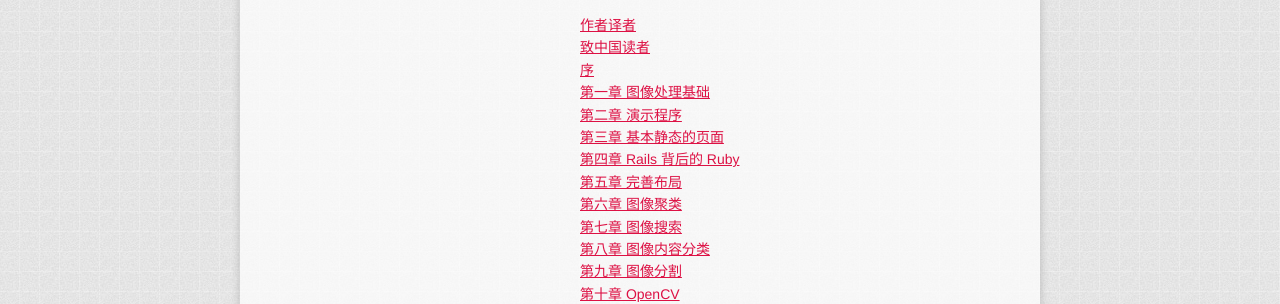
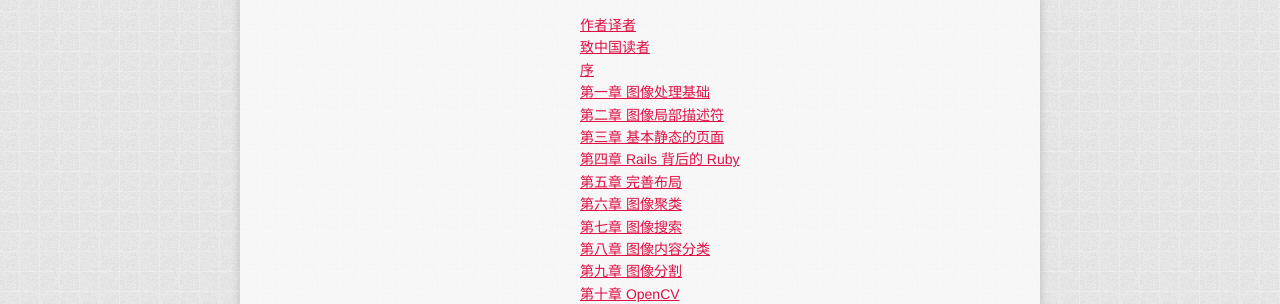
Before and after one commit to willard-yuan/pcvwithpython, a Jekyll site: the page built from index.md, in a window 1280 px wide. Shown: the part 969-1273 px from the top of the page. Built offline with Jekyll 4.4.1, drawn with Linux system fonts in a browser that asks for light colours; nearby versions of some CDN libraries; library files that are not in the unit come from our copies; Markdown is read by kramdown in place of the engine named in the settings.

Commit message:
update index

```diff
--- a/index.md
+++ b/index.md
@@ -54,7 +54,7 @@
 			<li><a href="{{ site.url }}preface.html" title="致中国读者">致中国读者</a></li>
 			<li><a href="{{ site.url }}foreword.html" title="序">序</a></li>
 			<li><a href="{{ site.url }}chapter1.html" title="第一章 图像处理基础">第一章 图像处理基础</a></li>
-			<li><a href="{{ site.url }}chapter2.html" title="第二章 演示生活">第二章 演示程序</a></li>
+			<li><a href="{{ site.url }}chapter2.html" title="第二章 图像局部描述符">第二章 图像局部描述符</a></li>
 			<li><a href="{{ site.url }}chapter3.html" title="第三章 基本静态的页面">第三章 基本静态的页面</a></li>
 			<li><a href="{{ site.url }}chapter4.html" title="第四章 Rails 背后的 Ruby">第四章 Rails 背后的 Ruby</a></li>
 			<li><a href="{{ site.url }}chapter5.html" title="第五章 完善布局">第五章 完善布局</a></li>
```
